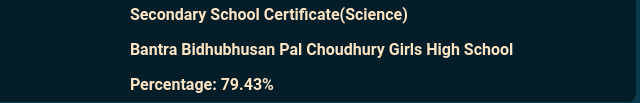
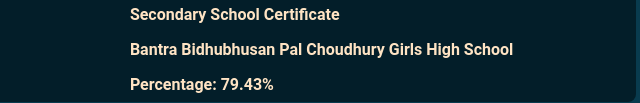
Before and after one commit to Lisha-Karar99/PORTFOLIO, a plain HTML site: page About.html in a window 1280 px wide. Shown: the part 731-834 px from the top of the page, 473-1113 px from the left. Drawn offline with Linux system fonts and the light colour scheme.

Commit message:
modified educational details

```diff
--- a/About.html
+++ b/About.html
@@ -57,7 +57,7 @@
                  </li>
                  <li>
                     <h3>2014-2015</h3>
-                    <h5><strong>Secondary School Certificate(Science)</strong></h5>
+                    <h5><strong>Secondary School Certificate</strong></h5>
                     <h5>Bantra Bidhubhusan Pal Choudhury Girls High School</h5>
                     <h5>Percentage: 79.43%</h5>
                  </li>
```
Also changed, not shown: Resume.html (+1 -1 lines).
